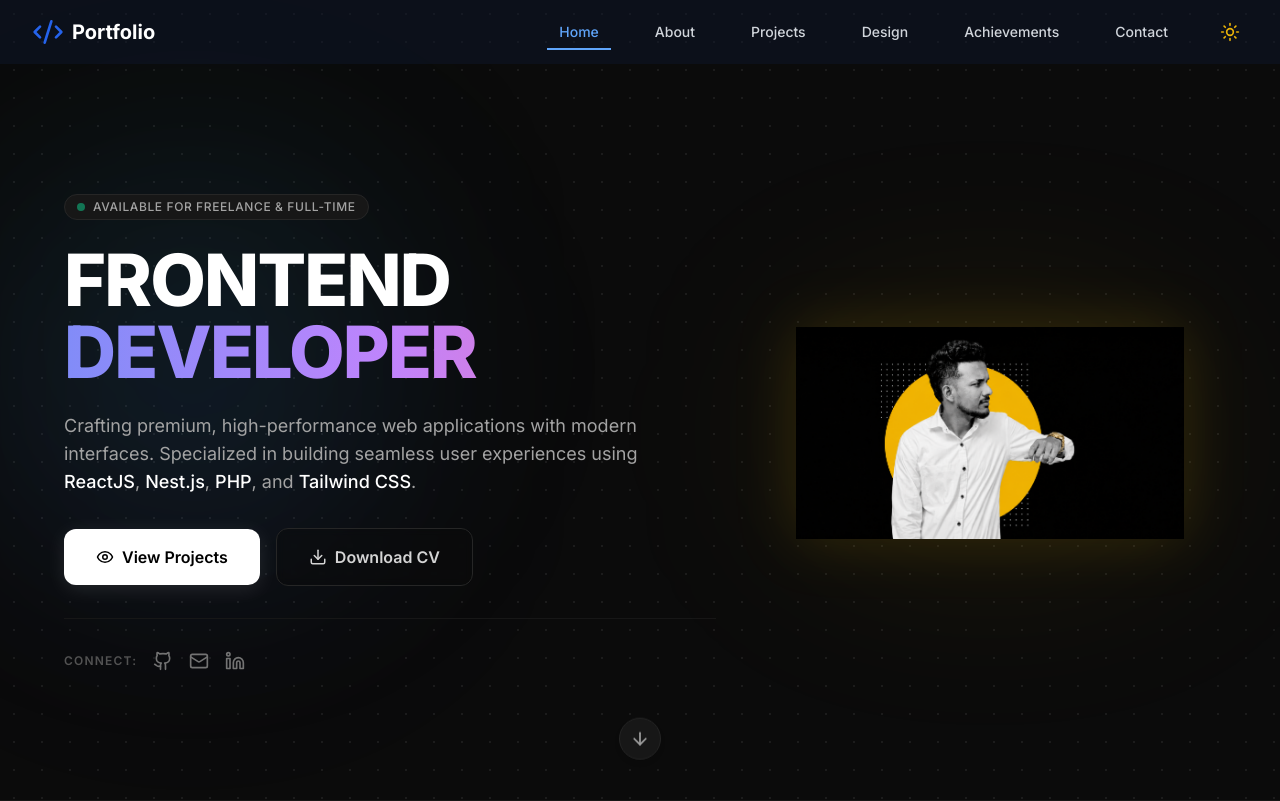
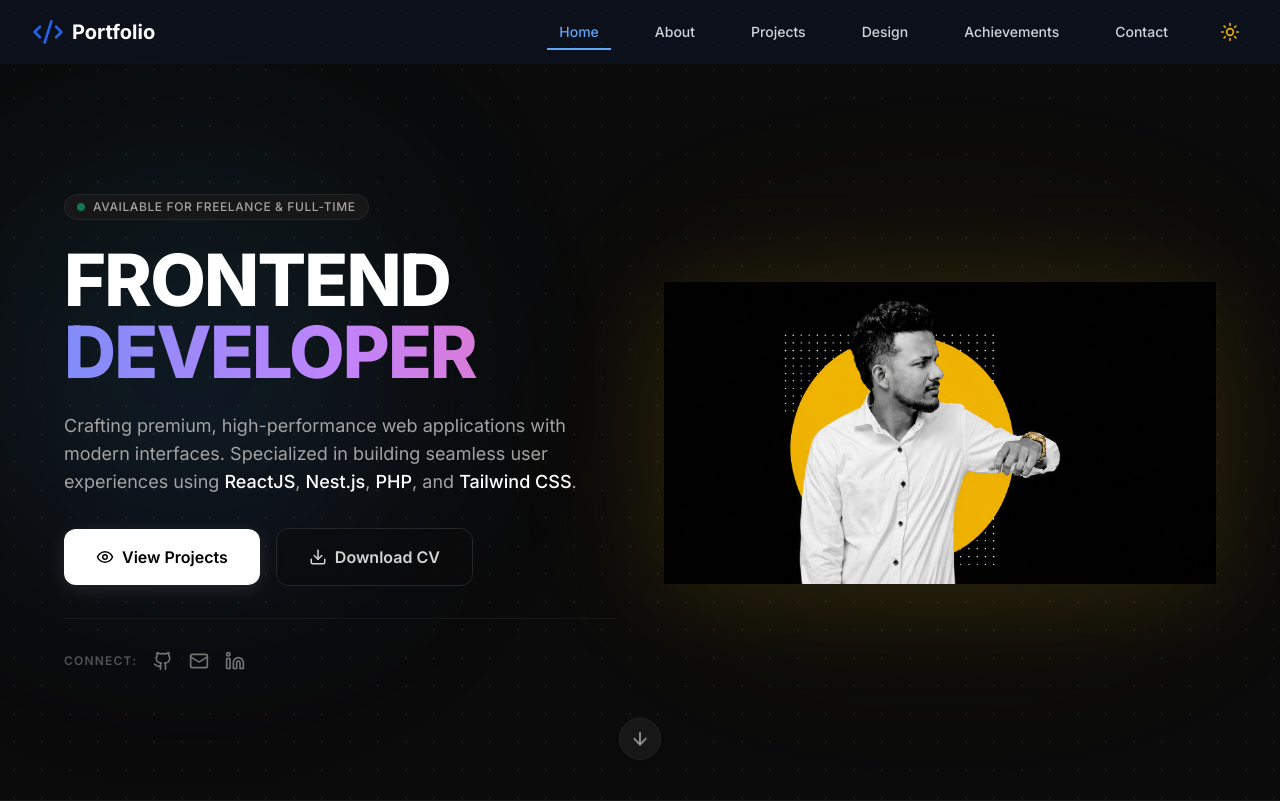
Before and after one commit to Dumindu-Dulanjaya/New-react-Portfolio, a React (Vite) app: page / in a window 1280 px wide. Shown: the top 801 px of the page. Built offline with nearby package versions, Linux system fonts and the light colour scheme.

Commit message:
Update Hero grid layout to fit large borderless profile image

```diff
--- a/src/pages/Home.tsx
+++ b/src/pages/Home.tsx
@@ -130,7 +130,7 @@ const Home = () => {
             >
 
               {/* Left Side: Content */}
-              <div className="lg:col-span-7 text-left flex flex-col justify-center order-2 lg:order-1">
+              <div className="lg:col-span-6 text-left flex flex-col justify-center order-2 lg:order-1">
                 <motion.div
                   initial={{ opacity: 0, x: -40 }}
                   animate={{ opacity: 1, x: 0 }}
@@ -196,10 +196,9 @@ const Home = () => {
                 </motion.div>
               </div>
 
-              {/* Right Side: Hanging ID Card (replaced with custom physics profile image) */}
-              <div className="lg:col-span-5 flex justify-center order-1 lg:order-2">
-                <div className="w-full max-w-[420px] px-4 relative">
-
+              {/* Right Side: Huge Borderless Minimalist Image */}
+              <div className="lg:col-span-6 flex justify-center lg:justify-end order-1 lg:order-2 overflow-visible">
+                <div className="w-full max-w-[500px] lg:max-w-[560px] xl:max-w-[620px] relative">
                   <motion.div
                     animate={{ y: [-8, 8] }}
                     transition={{
@@ -222,18 +221,17 @@ const Home = () => {
                       }}
                       className="w-full relative cursor-grab active:cursor-grabbing select-none"
                     >
-                      {/* Glow behind the image */}
-                      <div className="absolute inset-0 bg-yellow-500/10 rounded-full blur-[100px] pointer-events-none" />
+                      {/* Soft ambient background glow */}
+                      <div className="absolute inset-0 bg-yellow-500/10 rounded-full blur-[120px] pointer-events-none scale-90" />
 
-                      {/* Main Image */}
+                      {/* The borderless image blending with #0B0B0B background */}
                       <img
                         src={portfolioimage}
                         alt="Dumindu Dulanjaya"
-                        className="w-full h-auto object-contain relative z-10 filter drop-shadow-[0_0_30px_rgba(234,179,8,0.15)]"
+                        className="w-full h-auto object-contain relative z-10 filter drop-shadow-[0_10px_50px_rgba(234,179,8,0.12)]"
                       />
                     </motion.div>
                   </motion.div>
-
                 </div>
               </div>
 
```
